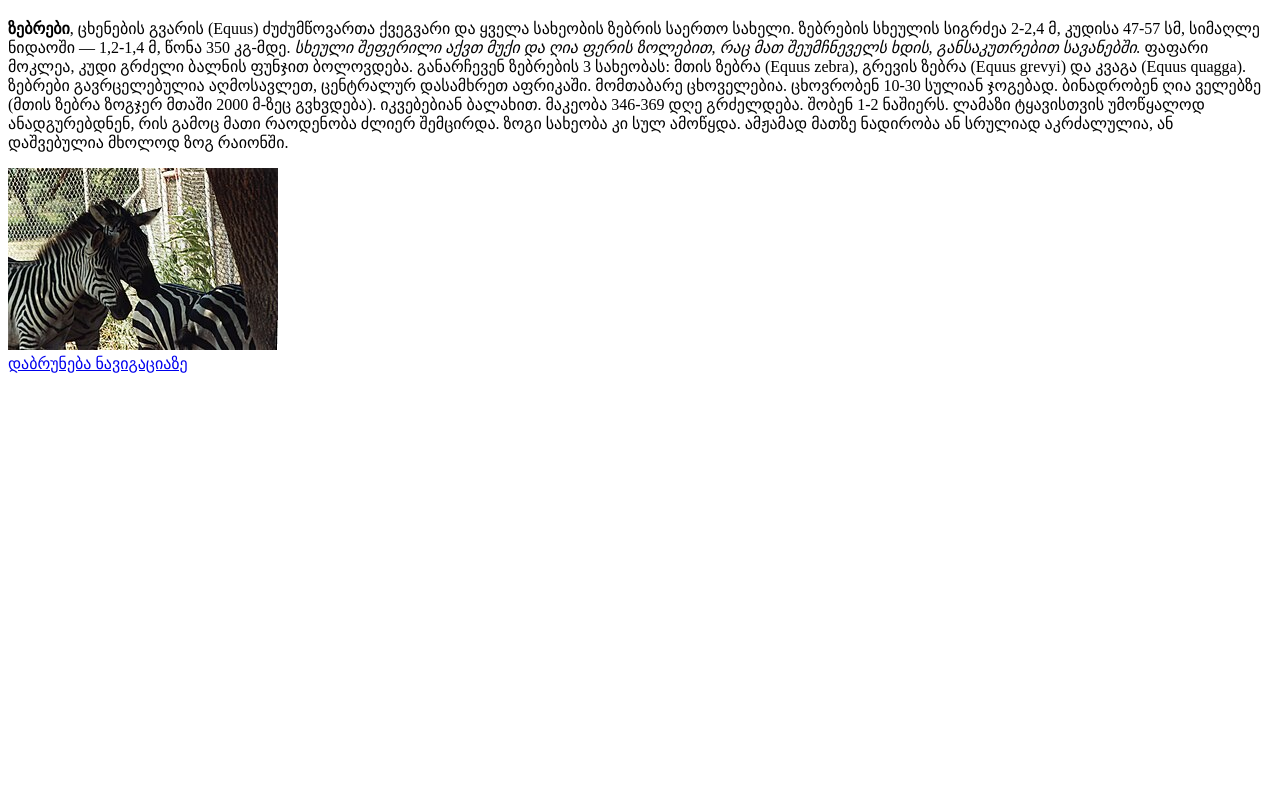
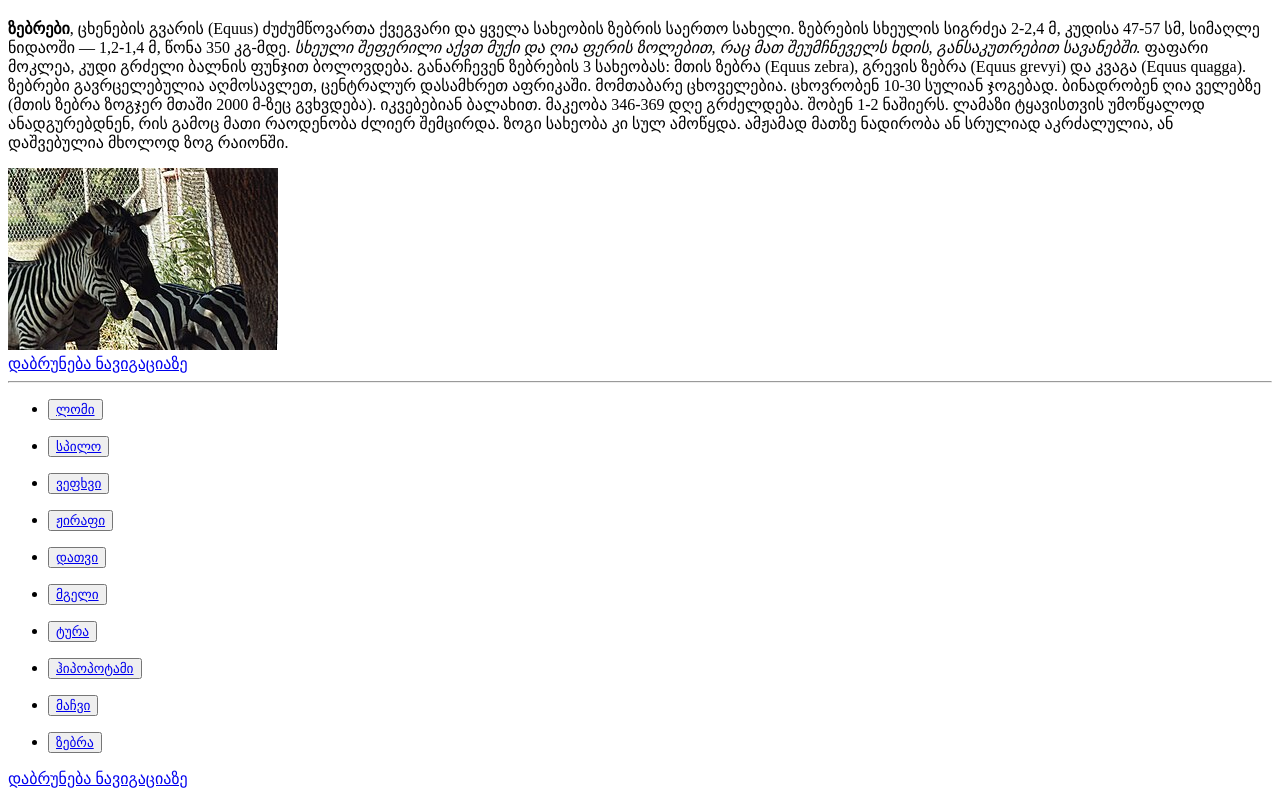
Before and after one commit to sandro442/GOA-homeworks, a plain HTML site: page day11/homework.html in a window 1280 px wide. Shown: the part 5171-5967 px from the top of the page. Before the commit the page ends 5552 px from the top, so only its background shows below. Drawn offline with Linux system fonts and the light colour scheme.

Commit message:
second commit

```diff
--- a/day11/homework.html
+++ b/day11/homework.html
@@ -188,6 +188,77 @@
 <p><b>ზებრები</b>, ცხენების გვარის (Equus) ძუძუმწოვართა ქვეგვარი და ყველა სახეობის ზებრის საერთო სახელი. ზებრების სხეულის სიგრძეა 2-2,4 მ, კუდისა 47-57 სმ, სიმაღლე ნიდაოში — 1,2-1,4 მ, წონა 350 კგ-მდე. <i> სხეული შეფერილი აქვთ მუქი და ღია ფერის ზოლებით, რაც მათ შეუმჩნეველს ხდის, განსაკუთრებით სავანებში.</i> ფაფარი მოკლეა, კუდი გრძელი ბალნის ფუნჯით ბოლოვდება. განარჩევენ ზებრების 3 სახეობას: მთის ზებრა (Equus zebra), გრევის ზებრა (Equus grevyi) და კვაგა (Equus quagga). ზებრები გავრცელებულია აღმოსავლეთ, ცენტრალურ დასამხრეთ აფრიკაში. მომთაბარე ცხოველებია. ცხოვრობენ 10-30 სულიან ჯოგებად. ბინადრობენ ღია ველებზე (მთის ზებრა ზოგჯერ მთაში 2000 მ-ზეც გვხვდება). იკვებებიან ბალახით. მაკეობა 346-369 დღე გრძელდება. შობენ 1-2 ნაშიერს. ლამაზი ტყავისთვის უმოწყალოდ ანადგურებდნენ, რის გამოც მათი რაოდენობა ძლიერ შემცირდა. ზოგი სახეობა კი სულ ამოწყდა. ამჟამად მათზე ნადირობა ან სრულიად აკრძალულია, ან დაშვებულია მხოლოდ ზოგ რაიონში.</p>
 <img id="ზებრა" src="/day11/assets/images/ზებრა.jpg" alt="">
 <br>
+<a href="#top">დაბრუნება ნავიგაციაზე</a><hr>
+<nav>
+    <ul>
+        <li><button><a href="#ლომი">ლომი</a></button>
+
+        </li>
+    </ul>
+</nav>
+<nav>
+    <ul>
+        <li><button><a href="#სპილო">სპილო</a></button>
+
+        </li>
+    </ul>
+</nav>
+
+<nav>
+    <ul><li><button><a href="#ვეფხვი">ვეფხვი</a></button>
+
+    </li>
+</ul>
+</nav>
+<nav>
+    <ul>
+        <li><button><a href="#ჟირაფი">ჟირაფი</a></button>
+
+        </li>
+    </ul>
+</nav>
+<nav>
+    <ul>
+        <li><button><a href="#დათვი">დათვი</a></button>
+
+        </li>
+    </ul>
+</nav>
+<nav>
+    <ul>
+        <li><button><a href="#მგელი">მგელი</a></button>
+
+        </li>
+    </ul>
+</nav>
+<nav>
+    <ul>
+        <li><button><a href="#ტურა">ტურა</a></button>
+
+        </li>
+    </ul>
+</nav>
+<nav>
+    <ul>
+        <li><button><a href="#ჰიპოპოტამი">ჰიპოპოტამი</a></button>
+
+        </li>
+    </ul>
+</nav>
+<nav>
+    <ul>
+        <li><button><a href="#მაჩვი">მაჩვი</a></button>
+
+        </li>
+    </ul>
+</nav>
+<nav>
+    <ul>
+        <li><button><a href="#ზებრა">ზებრა</a></button>
+
+        </li>
+    </ul>
+</nav>
 <a href="#top">დაბრუნება ნავიგაციაზე</a>
 
 
```
Also changed, not shown: day11/homework2.html (+23 -1 lines).
